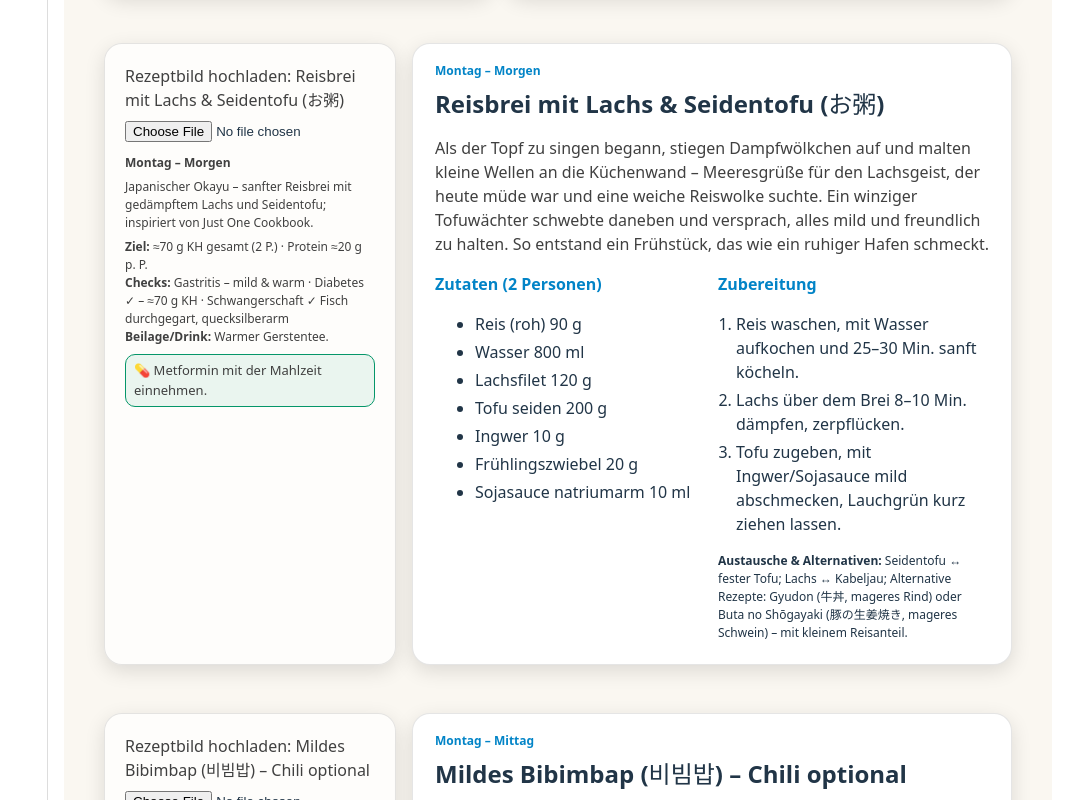
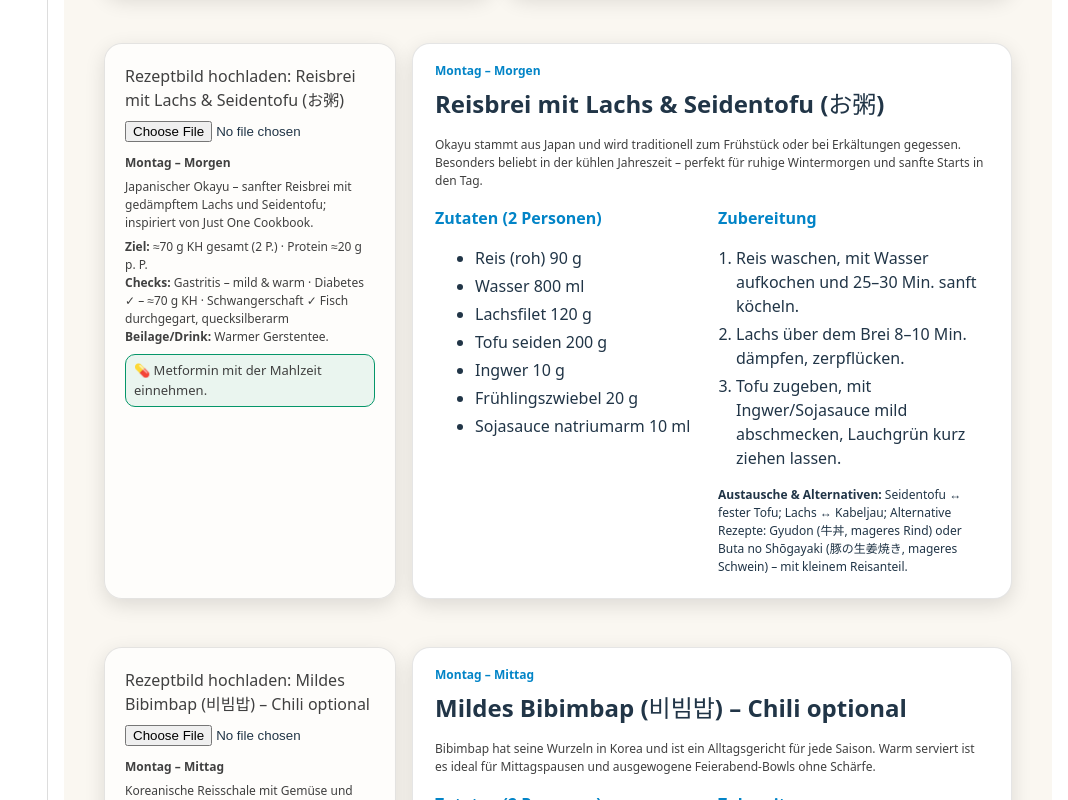
Before and after one commit to aeon022/ghibli-kitchen-viewer, a React (Vite) app: page /#/plan/woche-4-2025-10-20 in a window 1280 px wide. Shown: the part 1800-2600 px from the top of the page, without its empty margins (212-1280 px from the left). Built offline with nearby package versions, Linux system fonts and the light colour scheme.

Commit message:
Plan week 4 changes

```diff
--- a/src/plans/Woche-4-2025-10-20.jsx
+++ b/src/plans/Woche-4-2025-10-20.jsx
@@ -65,7 +65,7 @@ const DATA = [
     id: "mo-f",
     title: "Reisbrei mit Lachs & Seidentofu (お粥)",
     desc: "Japanischer Okayu – sanfter Reisbrei mit gedämpftem Lachs und Seidentofu; inspiriert von Just One Cookbook.",
-    story: "Als der Topf zu singen begann, stiegen Dampfwölkchen auf und malten kleine Wellen an die Küchenwand – Meeresgrüße für den Lachsgeist, der heute müde war und eine weiche Reiswolke suchte. Ein winziger Tofuwächter schwebte daneben und versprach, alles mild und freundlich zu halten. So entstand ein Frühstück, das wie ein ruhiger Hafen schmeckt.",
+    story: "Okayu stammt aus Japan und wird traditionell zum Frühstück oder bei Erkältungen gegessen. Besonders beliebt in der kühlen Jahreszeit – perfekt für ruhige Wintermorgen und sanfte Starts in den Tag.",
     target: "≈70 g KH gesamt (2 P.) · Protein ≈20 g p. P.",
     ingredients: [
       "Reis (roh) 90 g",
@@ -91,7 +91,7 @@ const DATA = [
     id: "mo-m",
     title: "Mildes Bibimbap (비빔밥) – Chili optional",
     desc: "Koreanische Reisschale mit Gemüse und Rind; Chili separat optional – inspiriert von My Korean Kitchen.",
-    story: "In der Schüssel lag ein kleiner Gemüsegarten, in dem Spinatblätter wie winzige Fähnchen wehten. Ein freundlicher Reiskobold ordnete alles im Kreis, damit das Rind seinen Platz in der Mitte finde – ein stiller Wächter mit warmem Herz. Wenn die Sonne durchs Fenster fiel, glitzerte das Eigelb wie ein goldener Talisman (heute fest gebraten, damit es alle schützen kann).",
+    story: "Bibimbap hat seine Wurzeln in Korea und ist ein Alltagsgericht für jede Saison. Warm serviert ist es ideal für Mittagspausen und ausgewogene Feierabend-Bowls ohne Schärfe.",
     target: "≈70 g KH gesamt (2 P.) · Protein ≈31 g p. P.",
     ingredients: [
       "Vollkornreis (roh) 90 g",
@@ -118,7 +118,7 @@ const DATA = [
     id: "mo-a",
     title: "Mildes Mapo-Tofu (麻婆豆腐) – Chili optional",
     desc: "Chinesischer Klassiker in milder, miso-basierter Sauce; Chili optional separat – inspiriert von Omnivore’s Cookbook.",
-    story: "Auf dem Herd blubberte eine sanfte Lava – nicht feurig, sondern tröstlich wie eine warme Decke. Darin schaukelten Tofuwürfel wie kleine Häuschen eines Dorfes, das gerade von Regen ruhte. Shiitake erzählten Geschichten vom Wald, und die Sauce versprach: Heute kann jeder friedlich schlafen.",
+    story: "Mapo-Tofu stammt aus Sichuan; diese milde Hausmannskost-Version ist in vielen Regionen Chinas beliebt. Ein unkompliziertes Feierabendrezept – angenehm wärmend, ohne Schärfe.",
     target: "≈70 g KH gesamt (2 P.) · Protein ≈32 g p. P.",
     ingredients: [
       "Tofu fest 400 g",
@@ -148,7 +148,7 @@ const DATA = [
     id: "di-f",
     title: "Lachs-Onigiri & Miso-Suppe (おにぎり・味噌汁)",
     desc: "Reisbälle mit gekochtem Lachs und milde Misosuppe; inspiriert von Just One Cookbook.",
-    story: "Zwei mutige Reisbälle rollten über das Frühstücksbrett – kleine Reisritter mit Nori-Mänteln. Im Inneren trugen sie eine warme Lachsflamme, die selbst graue Wolken vertreiben konnte. In der Schale daneben summte eine Miso-Quelle, in der Tofu-Würfel wie Boote schaukelten.",
+    story: "Onigiri gehören zur japanischen Bento-Kultur und sind das ganze Jahr über beliebt. Zusammen mit Misosuppe ein leichtes Frühstück oder Snack – ideal für unterwegs und milde Morgen.",
     target: "≈78 g KH gesamt (2 P.) · Protein ≈27 g p. P.",
     ingredients: [
       "Sushi-Reis (roh) 100 g",
@@ -175,7 +175,7 @@ const DATA = [
     id: "di-m",
     title: "Reisnudelpfanne mit Hähnchen (河粉)",
     desc: "Chinesische Wokpfanne, mild und gemüsebetont; inspiriert von The Woks of Life.",
-    story: "Breite Nudeln legten sich wie helle Wege in die Pfanne, und das Hähnchen lief darauf spazieren – vorsichtig, damit die Paprikalaternen nicht umfallen. Der Wok atmete leise, als würde er Wolken pusten. Als alles fertig war, blieb ein Duft zurück, der an Marktplatz und Sommerregen erinnerte.",
+    story: "Angelehnt an kantonesische Ho-Fun-Gerichte aus Südchina. Ein schnelles Pfannengericht für jede Jahreszeit – ideal, wenn es fix gehen soll und trotzdem ausgewogen bleibt.",
     target: "≈74 g KH gesamt (2 P.) · Protein ≈39 g p. P.",
     ingredients: [
       "Reisnudeln (trocken) 80 g",
@@ -202,7 +202,7 @@ const DATA = [
     id: "di-a",
     title: "Doenjang-Jjigae mit Gerste (된장찌개)",
     desc: "Koreanischer Sojabohnen-Eintopf, herzhaft-mild; inspiriert von Seon Kyoung Longest.",
-    story: "In einem kleinen Topf wohnt eine Suppenoma, die jedes Gemüse zuerst fragt, wie sein Tag war. Zucchini erzählt vom Gartenzaun, Kartoffel von der Erde, und die Bohnenpaste nickt weise. Wenn am Ende die Gerste anklopft, wird die Suppe still – bereit für einen langen, freundlichen Abend.",
+    story: "Doenjang-Jjigae ist ein koreanischer Alltags-Eintopf, besonders beliebt in Herbst und Winter. Kräftig, aber mild – perfekt für gemütliche Abende.",
     target: "≈86 g KH gesamt (2 P.) · Protein ≈24 g p. P.",
     ingredients: [
       "Doenjang 30 g",
@@ -232,7 +232,7 @@ const DATA = [
     id: "mi-f",
     title: "Kürbis-Juk mit Tofu & Edamame (단호박죽)",
     desc: "Samtiger Kürbisreisbrei, proteinreich; inspiriert von Mom’s Korean Recipes.",
-    story: "Ein Kürbis mit Sonnenlicht im Bauch rollte in die Küche und kicherte, als das Messer leise durch seine Schale sang. Der Topf flüsterte Zauberworte, bis alles goldig wurde. Tofu und Edamame setzten sich dazu wie gute Freunde, die pünktlich zum Märchen erscheinen.",
+    story: "Dieser Reisbrei kommt aus Korea und nutzt saisonalen Kürbis im Herbst. Mild und cremig – ideal für kühle Morgen oder leichte Abendmahlzeiten.",
     target: "≈75 g KH gesamt (2 P.) · Protein ≈22 g p. P.",
     ingredients: [
       "Kürbis (Kabocha/Hokkaido) 400 g",
@@ -258,7 +258,7 @@ const DATA = [
     id: "mi-m",
     title: "Udon-Suppe mit Huhn & Brokkoli (うどん)",
     desc: "Japanische Nudelsuppe, klar und mild; inspiriert von Just One Cookbook.",
-    story: "Die Udon-Schlangen spielten im klaren Teich fangen, während Brokkoli wie kleine Bäume am Ufer standen. Ein Huhn mit warmem Mantel hüpfte hinzu, und die Brühe wurde ein Waldweg in den Morgen. Wer daraus trinkt, hört für einen Moment den Wind in Bambusblättern.",
+    story: "Leichte Udon-Brühen sind in Japan ganzjährig beliebt, besonders in den kühlen Monaten. Eine sanfte, sättigende Mittagsoption ohne Schärfe.",
     target: "≈79 g KH gesamt (2 P.) · Protein ≈34 g p. P.",
     ingredients: [
       "Udon (trocken) 110 g",
@@ -284,7 +284,7 @@ const DATA = [
     id: "mi-a",
     title: "Gedämpfter Kabeljau mit Ingwer (清蒸鳕鱼) & Reis",
     desc: "Chinesisch dämpfen – zart & bekömmlich; inspiriert von Made With Lau.",
-    story: "Der Kabeljau legte sich auf Ingwerwolken, als ginge er schlafen. Frühlingszwiebeln schrieben grüne Gedichte an den Rand der Schale. Wenn der Deckel sich hebt, ist es, als ob ein leiser Morgen hereinspaziert.",
+    story: "Das sanfte Dämpfen ist ein Klassiker der kantonesischen Küche. Ein leichtes, schonendes Abendessen – ideal, wenn es bekömmlich sein soll.",
     target: "≈70 g KH gesamt (2 P.) · Protein ≈32 g p. P.",
     ingredients: [
       "Kabeljaufilet 320 g",
@@ -312,7 +312,7 @@ const DATA = [
     id: "do-f",
     title: "Tamagoyaki & Misosuppe mit kleinem Reis (卵焼き・味噌汁)",
     desc: "Japanisches Frühstück mit vollständig gestocktem Omelett; inspiriert von Just One Cookbook.",
-    story: "Das Ei legte sich in Schichten, wie ein gelber Schal, der mehrmals um den Morgen gewickelt wird. In der Schale gegenüber schlief die Brühe und träumte von Wakame, das mit den Wellen tanzte. Wer einen Bissen nimmt, hört ein leises ‚Guten Tag‘ aus der Pfanne.",
+    story: "Tamagoyaki ist ein japanischer Frühstücksklassiker und beliebt in Bento-Boxen. Mit Misosuppe ein ausgewogener, milder Start in jeden Tag.",
     target: "≈62 g KH gesamt (2 P.) · Protein ≈24 g p. P.",
     ingredients: [
       "Eier 4 Stück",
@@ -339,7 +339,7 @@ const DATA = [
     id: "do-m",
     title: "Tomaten-Rührei (番茄炒蛋) mit Tofu & Reis",
     desc: "Chinesisches Hausgericht, mild-säuerlich; inspiriert von The Woks of Life.",
-    story: "Tomaten rollten wie neugierige Sonnen in die Pfanne und tuschelten mit der Zwiebel. Das Ei kam dazu, breitete sich schützend aus und ließ weiche Wolken entstehen. Zwischen den Bissen blitzt Sommer auf, selbst im kühlen Zimmer.",
+    story: "Fànqié Chǎo Dàn ist ein bekanntes chinesisches Hausmannskost-Gericht, besonders mit reifen Sommer-Tomaten. In milder Form ein schneller Klassiker für jeden Wochentag.",
     target: "≈70 g KH gesamt (2 P.) · Protein ≈28 g p. P.",
     ingredients: [
       "Reis (roh) 90 g",
@@ -365,7 +365,7 @@ const DATA = [
     id: "do-a",
     title: "Bulgogi-Style Pute (불고기) & Vollkornreis – mild",
     desc: "Koreanisch inspiriertes Pfannengericht; mild, Chili optional separat – inspiriert von Maangchi.",
-    story: "Eine kleine Birne flüsterte Süße in die Marinade, und die Zwiebel nickte zustimmend. Als die Pute die Pfanne betrat, knisterte die Luft wie Lagerfeuer ohne Funken. Am Ende roch die Küche nach Abendmarkt und neuen Geschichten.",
+    story: "Bulgogi stammt aus Korea; die Pfannenvariante ist ganzjährig beliebt. Mild mariniert und kurz gebraten – ideal für familienfreundliche Abendessen ohne Schärfe.",
     target: "≈80 g KH gesamt (2 P.) · Protein ≈28 g p. P.",
     ingredients: [
       "Putenbrust 250 g",
@@ -395,7 +395,7 @@ const DATA = [
     id: "fr-f",
     title: "Hühner-Congee (鸡肉粥)",
     desc: "Chinesischer Reisbrei mit zartem Huhn – sanft & wärmend; inspiriert von The Woks of Life.",
-    story: "Der Reis summte ein Regendlied, ganz leise, als würde der Himmel probieren. Hühnerwürfel stiegen auf und ab wie kleine Bojen, und Ingwer malte warme Kreise. Wer den Löffel taucht, merkt: Die Zeit geht hier ein Stückchen langsamer.",
+    story: "Congee ist in Südchina und Südostasien ein klassisches Frühstück und Nachtessen. Wärmend und leicht – ideal für Regentage und ruhige Morgen.",
     target: "≈70 g KH gesamt (2 P.) · Protein ≈34 g p. P.",
     ingredients: [
       "Reis (roh) 90 g",
@@ -421,7 +421,7 @@ const DATA = [
     id: "fr-m",
     title: "Leichte Minestrone (IT) mit Tofu",
     desc: "Italienischer Gemüseeintopf, lange geköchelt und mild.",
-    story: "Über dem Herd wehte ein kleiner italienischer Wind, der nach Gartenpfaden roch. Karotten klapperten wie Kiesel, Sellerie lächelte knusprig, und die Bohnen erzählten von Sommerabenden. Am Ende setzte sich ein Tofuwürfel wie ein Reisender dazu und sagte: ‚Hier bleib ich.‘",
+    story: "Minestrone ist eine italienische Gemüsesuppe, häufig im Spätsommer bis Herbst. Diese leichte Variante passt zu entspannten Abenden und wärmt ohne zu beschweren.",
     target: "≈69 g KH gesamt (2 P.) · Protein ≈39 g p. P.",
     ingredients: [
       "Vollkornpasta (trocken) 60 g",
@@ -450,7 +450,7 @@ const DATA = [
     id: "fr-a",
     title: "Gebackener Lachs Teriyaki (照り焼き) mit Brokkoli & Reis",
     desc: "Japanisch inspiriert, natriumarme Sauce, im Ofen gegart; inspiriert von Just One Cookbook.",
-    story: "Der Lachs zog seinen Glanzmantel an, als die Sauce ihn höflich bat, zu tanzen. Brokkolikronen nickten im Takt, und der Reis trommelte ganz leise. Wenn die Tür des Ofens aufgeht, verbeugt sich die Küche.",
+    story: "Teriyaki ist eine japanische Zubereitungsart für schnelle Alltagsgerichte. Aus dem Ofen besonders unkompliziert – ideal für kühlere Abende mit wenig Aufwand.",
     target: "≈75 g KH gesamt (2 P.) · Protein ≈32 g p. P.",
     ingredients: [
       "Lachsfilet 320 g",
@@ -478,7 +478,7 @@ const DATA = [
     id: "sa-f",
     title: "Yudofu-Schale (湯豆腐) mit kleinem Reis",
     desc: "Japanischer Tofu im heißen Sud, sehr bekömmlich.",
-    story: "Tofuwürfel trieben wie schneeweiße Inseln in einer heißen Quelle. Lauch stand Wache am Rand, und der Dampf strich allen sanft durchs Haar. Ein Frühstück, das sagt: ‚Setz dich. Ich halte dich warm.‘",
+    story: "Yudofu ist eine Spezialität aus Kyoto und wird traditionell im Winter serviert. Leicht, warm und beruhigend – ideal für ruhige Wochenendmorgen.",
     target: "≈62 g KH gesamt (2 P.) · Protein ≈32 g p. P.",
     ingredients: [
       "Tofu fest 400 g",
@@ -504,7 +504,7 @@ const DATA = [
     id: "sa-m",
     title: "Japchae mit Rind & Gemüse (잡채) – mild",
     desc: "Koreanische Glasnudeln mit viel Gemüse; mild, Chili optional separat – inspiriert von Maangchi.",
-    story: "Glasnudeln leuchteten wie Flusslichter, die in der Pfanne vorbeiziehen. Paprika, Spinat und Pilze tanzten mit, und die Rindstreifen spielten die Melodie. Sobald Sesam duftet, weiß man: Das Fest beginnt.",
+    story: "Japchae ist in Korea ein Festtagsgericht, wird aber auch im Alltag gern gegessen. Lauwarm oder bei Zimmertemperatur – perfekt für Buffets, Picknicks und Wochenendessen.",
     target: "≈75 g KH gesamt (2 P.) · Protein ≈24 g p. P.",
     ingredients: [
       "Glasnudeln (Süßkartoffel, trocken) 80 g",
@@ -532,7 +532,7 @@ const DATA = [
     id: "sa-a",
     title: "Shiitake-Hähnchen-Schmorgericht (香菇鸡) & kleiner Reis",
     desc: "Chinesisches Schmorgericht – zart und aromatisch; inspiriert von Red House Spice.",
-    story: "Unter dem Deckel wohnt der Duft der Nacht: Shiitake tragen Samthüte, und das Hähnchen erzählt von Pfaden im Wald. Die Brühe lauscht, wird dunkler und runder – und wenn man sie probiert, knistert irgendwo ein Lagerfeuer im Herzen.",
+    story: "Diese milde Schmorpfanne ist klassische chinesische Hausküche und passt gut in Herbst und Winter. Aromenreich und dennoch bekömmlich – ideal für Sonntagsessen im kleinen Kreis.",
     target: "≈62 g KH gesamt (2 P.) · Protein ≈33 g p. P.",
     ingredients: [
       "Hähnchenschenkel (ohne Haut) 300 g",
@@ -560,7 +560,7 @@ const DATA = [
     id: "so-f",
     title: "Reisbrei mit Apfel & Tofuwürfeln (お粥)",
     desc: "Sanfter Süß-Reisbrei mit fruchtiger Note; inspiriert von Okayu.",
-    story: "Ein Apfel fiel in einen klaren, warmen See und zeichnete helle Kreise auf die Oberfläche. Reis schwamm wie kleine Sterne, Tofu wie weiße Wolken. Der Morgen roch nach Zimt und Geschichten, die man beim ersten Löffel glaubt.",
+    story: "Inspiriert von japanischem Okayu, hier leicht süß mit Apfel. Passt gut zur Apfelernte und ist ein sanftes, warmes Frühstück für kühle Tage.",
     target: "≈80 g KH gesamt (2 P.) · Protein ≈22 g p. P.",
     ingredients: [
       "Reis (roh) 80 g",
@@ -584,7 +584,7 @@ const DATA = [
     id: "so-m",
     title: "Klarer Nudeltopf mit Pute (清汤面)",
     desc: "Chinesisch inspiriert, klare Brühe und zarte Pute; inspiriert von Made With Lau.",
-    story: "Die Brühe war so durchsichtig wie Morgentau auf einem Fensterbrett. Zwischen Pak Choi-Blättern glitten die Nudeln wie neugierige Fische, und die Pute legte sich still dazu. Ein Löffel davon, und der Tag richtet sich von selbst auf.",
+    story: "Klare Nudelsuppen sind in China ein beliebtes Alltagsgericht – besonders in der Erkältungszeit. Leicht und schnell: ideal fürs Mittagsessen.",
     target: "≈70 g KH gesamt (2 P.) · Protein ≈24 g p. P.",
     ingredients: [
       "Weizennudeln (trocken) 100 g",
@@ -610,7 +610,7 @@ const DATA = [
     id: "so-a",
     title: "Seelachs-Jorim – mild geschmort (명태조림) & Reis",
     desc: "Koreanischer Schmor-Fisch mit Rettich; mild, Chili optional separat.",
-    story: "Rettich legte helle Ringe wie Jahresringe eines freundlichen Baums, und der Seelachs ruhte dazwischen wie in einer warmen Höhle. Die Sauce murmelte und wurde tiefer, bis alles leise glänzte. Draußen zog ein Wind vorbei – drinnen blieb es still und gut.",
+    story: "Jorim-Gerichte kommen aus Korea und werden oft in den kühleren Monaten zubereitet. Mit mildem Rettich und Seelachs ein sanftes Alltagsgericht für den Abend.",
     target: "≈70 g KH gesamt (2 P.) · Protein ≈30 g p. P.",
     ingredients: [
       "Seelachsfilet (Alaska Pollock) 320 g",
@@ -806,8 +806,8 @@ function RecipeCard({ r }) {
             {dayLabel(r.id)} – {mealTitle(r.id)}
           </div>
           <h2 style={{ marginTop: 0 }}>{r.title}</h2>
-          {/* Kurze Ghibli-Story / Herkunft direkt unter der Rezeptüberschrift (eigenständig zur Seitenleiste) */}
-          <p style={{ marginTop: -6, marginBottom: 8, color: COLORS.neutral }}>{r.story}</p>
+          {/* Sachliche Herkunft/Anlass-Story in kleinerer Schrift */}
+          <p style={{ marginTop: -6, marginBottom: 8, color: COLORS.neutral, fontSize: 12 }}>{r.story}</p>
           <div style={{ display: "grid", gridTemplateColumns: "1fr 1fr", gap: 12 }}>
             <section>
               <h3 style={{ fontSize: 16, margin: "8px 0", color: COLORS.sky }}>Zutaten (2 Personen)</h3>
@@ -924,7 +924,6 @@ export default function Woche4_2025_10_20() {
     </div>
   );
 }
-
 // ---------- Tests ----------
 function Tests() {
   try {
```
